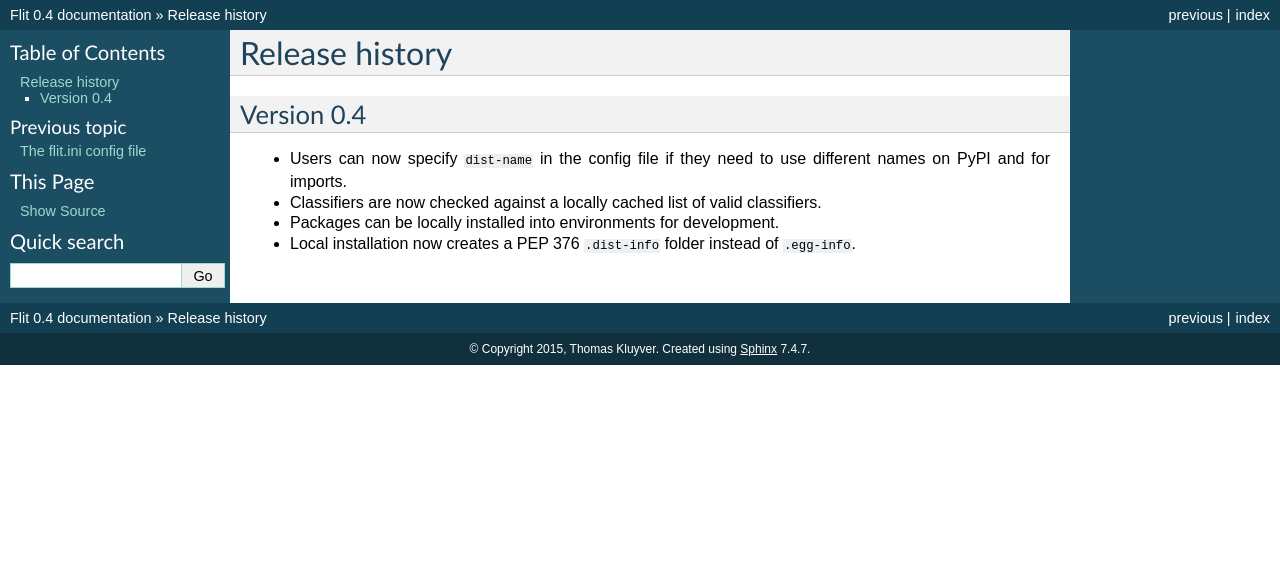
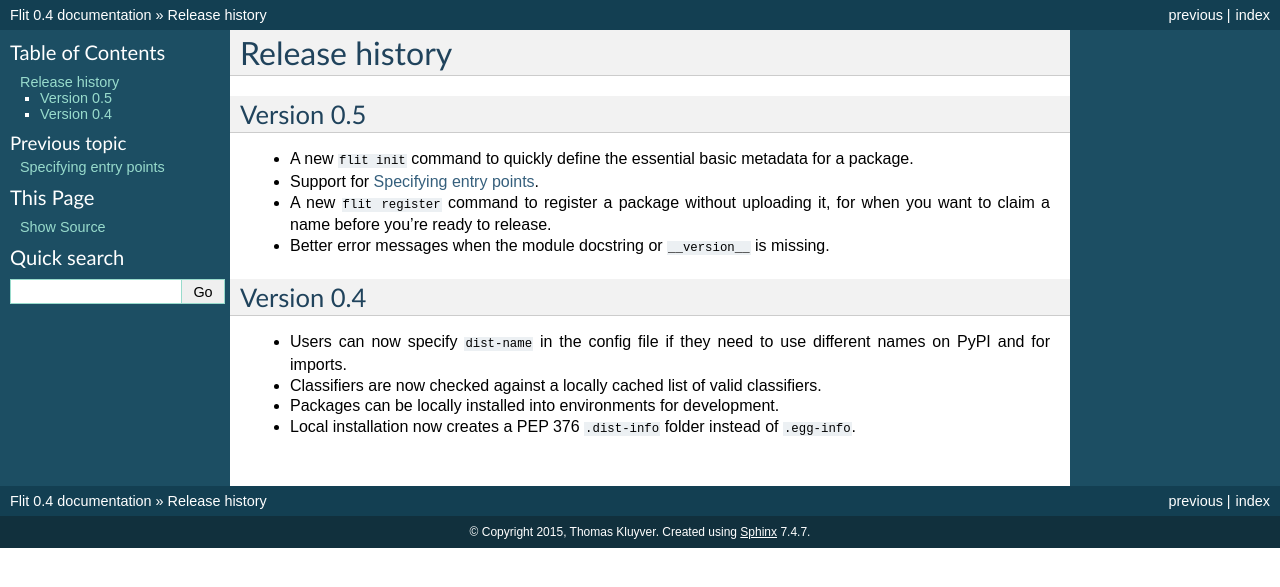
Before and after one commit to pypa/flit, a Sphinx documentation site: the page built from doc/history.rst, in a window 1280 px wide. Shown: the top 587 px of the page. Built offline with Sphinx 7.4.7, drawn with Linux system fonts in a browser that asks for light colours.

Commit message:
Update docs with info about 0.5

```diff
--- a/doc/flit_ini.rst
+++ b/doc/flit_ini.rst
@@ -71,6 +71,8 @@
         Programming Language :: Python :: 3
         Topic :: Software Development :: Libraries :: Python Modules
 
+.. _flit_ini_scripts:
+
 Scripts section
 ---------------
 
--- a/doc/history.rst
+++ b/doc/history.rst
@@ -1,5 +1,15 @@
 Release history
 ===============
+
+Version 0.5
+-----------
+
+- A new ``flit init`` command to quickly define the essential basic metadata
+  for a package.
+- Support for :doc:`entrypoints`.
+- A new ``flit register`` command to register a package without uploading it,
+  for when you want to claim a name before you're ready to release.
+- Better error messages when the module docstring or ``__version__`` is missing.
 
 Version 0.4
 -----------
--- a/doc/index.rst
+++ b/doc/index.rst
@@ -13,6 +13,7 @@
    :maxdepth: 2
 
    flit_ini
+   entrypoints
    history
 
 
```
Also changed, not shown: doc/entrypoints.rst (added, +29 -0 lines).
